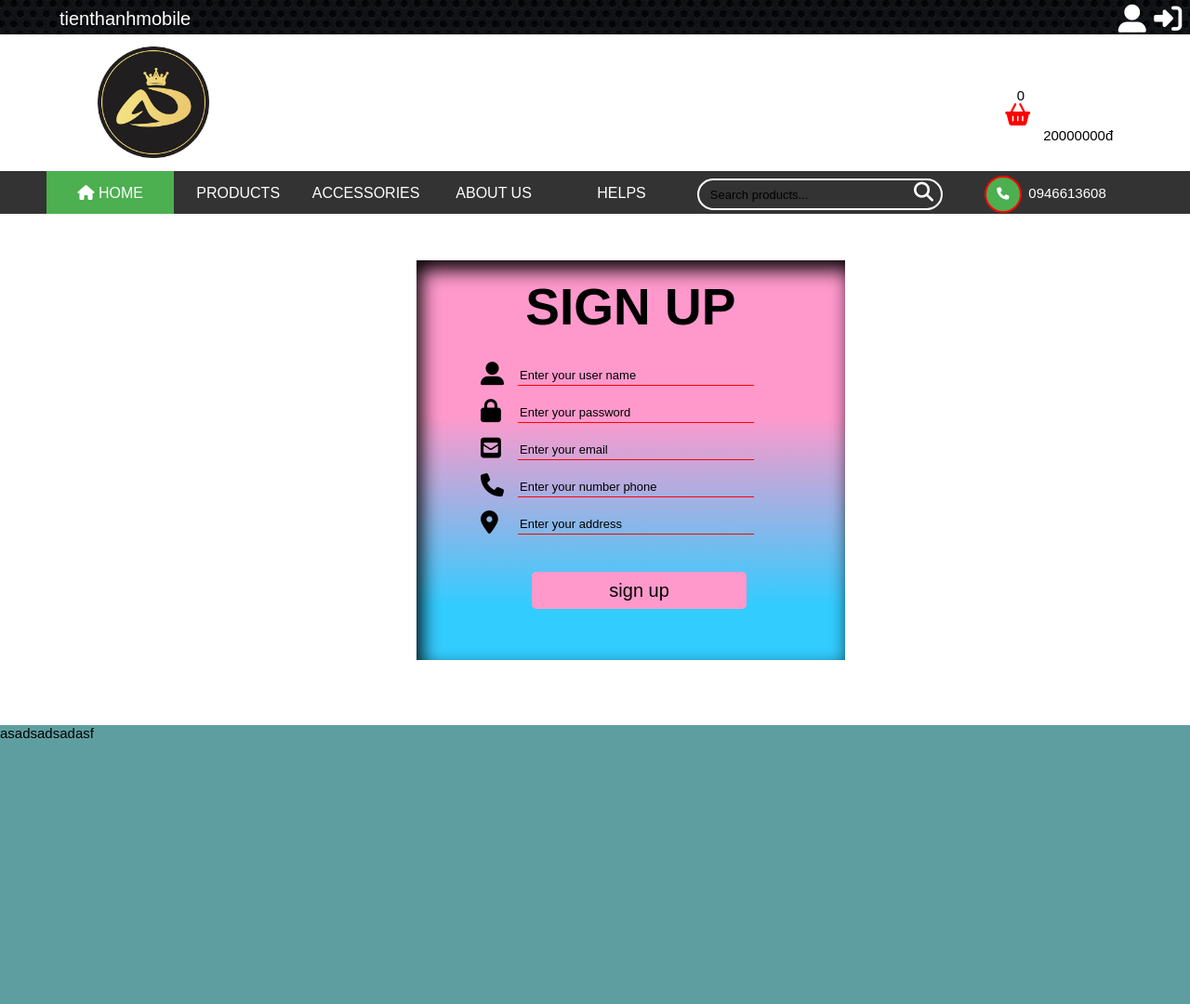
After one commit to doantienthanh/DoanTienThanh_SmartPhone_Projects, a PHP site: page /FONT_END/USERS/register.php in a window 1280 px wide. The commit adds this page. Shown: the whole page at 93% size. Run offline with PHP 8.4, Linux system fonts and the light colour scheme; some libraries are stand-ins or nearby versions.

```diff
--- /dev/null
+++ b/CSS/Bottom.CSS
@@ -0,0 +1,5 @@
+.bottom{
+height: 300px;
+background-color: cadetblue;
+    width: 100%;
+}
--- a/CSS/Element.CSS
+++ b/CSS/Element.CSS
@@ -1,4 +1,8 @@
 /* CATEGORIES */
+.btn-submit{
+    outline: none;
+    height: 40px;
+}
 .list-categories{
     font-family: Arial, Helvetica, sans-serif;
     font-size: 15px;
--- a/CSS/Header.CSS
+++ b/CSS/Header.CSS
@@ -3,7 +3,11 @@ body {
     font-size: 15px;
     margin: 0;
 }
-
+.link-header-users{
+    color: white;
+    text-decoration: none;
+    list-style: none;
+}
 .header {
     display: block;
     height: 250px;
--- /dev/null
+++ b/CSS/Register.CSS
@@ -0,0 +1,83 @@
+.body-register {
+    width: 100%;
+    height: 500px;
+    background-size: cover;
+}
+
+.border-register {
+    width: 30%;
+    margin-left: 35%;
+    margin-top: 50px;
+    background: linear-gradient(to bottom, #ff99cc 39%, #33ccff 86%);
+    height: 430px;
+    display: block;
+    box-shadow: 5px 10px 20px inset;
+}
+
+.title-register {
+    top: 0;
+    width: 100%;
+    height: 100px;
+    line-height: 100px;
+}
+
+.text-center-title {
+    font-size: 60px;
+    text-align: center;
+}
+
+.content-register {
+    height: 270px;
+    width: 100%;
+}
+
+.form-register {
+    height: 100%;
+    width: 100%;
+    display: block;
+}
+.text-group {
+    display: flex;
+    width: 100%;
+    margin-top: 10px;
+    height: 30px;
+    margin-left: 20%;
+}
+.icons-register{
+    font-size: 25px;
+    margin-right: 10px;
+    width: 30px;
+}
+.item-input-register {
+    height: 25px;
+    width: 50%;
+    display: block;
+    border: none;
+    outline: none;
+    box-sizing: border-box;
+    border-bottom: 1px solid red;
+    background: transparent;
+    font-size: 15px;
+}
+::placeholder {
+    color: black;
+    font-size: 13px;
+}
+
+.btn-register{
+width: 50%;
+margin-left: 27%;
+height: 40px;
+margin-top: 20px;
+font-size: 20px;
+background-color: #ff99cc;
+border: none;
+box-shadow: 5px;
+border-radius: 5px;
+}
+.btn-register:hover{
+    width: 54%;
+    margin-top: 22px;
+    height: 45px;
+    margin-left: 25%;
+}
--- a/CSS/Reponsive.CSS
+++ b/CSS/Reponsive.CSS
@@ -341,6 +357,27 @@
             font-size: 16px;
         }
 
+          /* FORM REGISTER */
+          .border-register {
+            width: 60%;
+            margin-left: 20%;
+            margin-top: 50px;
+            height: 380px;
+        }
+         .title-register {
+            height: 80px;
+            line-height: 80px;
+        }
+
+        .text-center-title {
+            font-size: 45px;
+        }
+        .text-group {
+            margin-left: 10%;
+        }
+        .item-input-register {
+            width:70% ;
+        }
     }
 
     @media only screen and (min-width: 700px) {
@@ -467,6 +504,27 @@
         .item-menu {
             font-size: 14px;
         }
+           /* FORM REGISTER */
+           .border-register {
+            width: 40%;
+            margin-left: 30%;
+            margin-top: 50px;
+            height: 400px;
+        }
+         .title-register {
+            height: 90px;
+            line-height: 90px;
+        }
+
+        .text-center-title {
+            font-size: 50px;
+        }
+        .text-group {
+            margin-left: 14%;
+        }
+        .item-input-register {
+            width:60% ;
+        }
     }
 
     @media only screen and (min-width: 1000px) {
@@ -521,6 +579,27 @@
         .category{
             width: 28%;
         }
+           /* FORM REGISTER */
+           .border-register {
+            width: 36%;
+            margin-left: 34%;
+            margin-top: 50px;
+            height: 400px;
+        }
+         .title-register {
+            height: 90px;
+            line-height: 90px;
+        }
+
+        .text-center-title {
+            font-size: 50px;
+        }
+        .text-group {
+            margin-left: 14%;
+        }
+        .item-input-register {
+            width:60% ;
+        }
     }
 
     @media only screen and (min-width: 1200px) {
@@ -542,6 +621,27 @@
         }
         .category{
             width:26%;
+        }
+          /* FORM REGISTER */
+          .border-register {
+            width: 36%;
+            margin-left: 35%;
+            margin-top: 50px;
+            height: 430px;
+        }
+         .title-register {
+            height: 100px;
+            line-height: 100px;
+        }
+
+        .text-center-title {
+            font-size: 55px;
+        }
+        .text-group {
+            margin-left: 15%;
+        }
+        .item-input-register {
+            width:55% ;
         }
     }
 
--- /dev/null
+++ b/ELEMENTS/bottom.php
@@ -0,0 +1,3 @@
+<div class="bottom">
+asadsadsadasf
+</div>
--- a/ELEMENTS/header.php
+++ b/ELEMENTS/header.php
@@ -8,12 +8,12 @@
         </div>
         <div class="col-4  right-top-header">
             <span><i class='fas fa-sign-in-alt icon-top-header'></i></span>
-            <span><i class='fas fa-user-alt icon-top-header'></i></span>
+         <a href="register.php" class="link-header-users"><span><i class='fas fa-user-alt icon-top-header'></i></span></a>
         </div>
     </div>
     <div class="main-header">
         <div class="col-3 col-s-3 left-main-header">
-            <img src="../IMAGE/logo.png" class="image-logo" alt="tienthanhshop">
+            <img src="../../IMAGE/logo.png" class="image-logo" alt="tienthanhshop">
         </div>
         <div class="col-8  center-main-header">
             <b class="name-shops"></b>
@@ -40,7 +40,6 @@
                 <input type="text" class="input-search-products" placeholder="Search products...">
                 <i class='fas fa-search icon-search-prducts'></i>
             </form>
-
         </ul>
         <ul class="contact">
             <button class="btn-contact"><i class='fas fa-phone icon-contact'></i></button><span
--- /dev/null
+++ b/FONT_END/USERS/register.php
@@ -0,0 +1,45 @@
+<!DOCTYPE html>
+<html lang="en">
+
+<head>
+    <meta charset="UTF-8">
+    <meta name="viewport" content="width=device-width, initial-scale=1.0">
+    <meta http-equiv="X-UA-Compatible" content="ie=edge">
+    <link rel="stylesheet" href="../../CSS/Element.CSS">
+    <link rel="stylesheet" href="../../CSS/Header.CSS">
+    <link rel="stylesheet" href="../../CSS/Bottom.CSS">
+    <link rel="stylesheet" href="../../CSS/Register.CSS">
+    <link rel="stylesheet" href="../../CSS/Reponsive.CSS">
+    <title>Title</title>
+</head>
+<body>
+    <?php
+    include('../../ELEMENTS/header.php');
+    ?>
+    <div class="body-register">
+        <div class="border-register">
+            <div class="title-register">
+                <h1 class="text-center-title">SIGN UP</h1>
+            </div>
+            <div class="content-register">
+                <form action="" method="post" class="form-register">
+                    <div class='text-group'><i class="fas fa-user-alt icons-register"></i><input type="text" name="userName" class="item-input-register" placeholder="Enter your user name"></div>
+                    <div class='text-group'><i class="fas fa-lock icons-register"></i><input type="password" name="password" class="item-input-register" placeholder="Enter your password"></div>
+                    <div class='text-group'><i class="fas fa-envelope-square icons-register"></i><input type="email" name="email" class="item-input-register" placeholder="Enter your email"></div>
+                    <div class='text-group'><i class="fa fa-phone icons-register"></i><input type="number" name="numberPhone" class="item-input-register" placeholder="Enter your number phone"></div>
+                    <div class='text-group'><i class="	fas fa-map-marker-alt icons-register"></i><input type="text" name="address" class="item-input-register" placeholder="Enter your address"></div>
+                    <p class="showError" id="showError"></p>
+                    <button  onclick="checkRegister()" class="btn-submit btn-register">sign up</button>
+                </form>
+            </div>
+        </div>
+    </div>
+    <?php
+    include('../../ELEMENTS/bottom.php')
+    ?>
+    <script src='../../JS/Reponsive.js'></script>
+    <script src='../../JS/Interface.js'></script>
+    <script src='https://kit.fontawesome.com/a076d05399.js'></script>
+</body>
+
+</html>
--- /dev/null
+++ b/JS/Interface.js
@@ -0,0 +1,13 @@
+function checkRegister(){
+    var name =document.getElementById('userName');
+    var password=document.getElementById('password');
+    var email=document.getElementById('email');
+    var phone=document.getElementById('phoneNumber');
+    var address=document.getElementById('address');
+    if(name===''|| password===''||email===''||phone===''||address===''){
+        document.getElementById('showError').innerHTML="You must enter all fields !";
+    }else{
+        localStorage.setItem('error_register','You must enter all field !');
+        // document.getElementById('showError').innerHTML="You must enter all field !";
+    }
+}
--- a/JS/Reponsive.js
+++ b/JS/Reponsive.js
@@ -6,12 +6,3 @@ function reponsiveMenu() {
       x.className = "item-menu-header";
     }
   }
-
-  function reponsiveCategory(){
-    var y=document.getElementById("listCategories");
-    if(y.className === "list-categories"){
-y.className += " reponsive-categories";
-    }else{
-y.className = "list-categories";
-    }
-  }
--- a/index.php
+++ b/index.php
@@ -1,3 +1,4 @@
 <?php
-header('location:FONT_END/homepage.php');
+require_once('DATA/connection.php');
+header('location:FONT_END/USERS/homepage.php');
 ?>
```
Also changed, not shown: other parts of CSS/Reponsive.CSS (+45 -6 lines), DATA/connection.php (+10 -1 lines), FONT_END/USERS/homepage.php (added, +35 -0 lines), FONT_END/homepage.php (deleted, +0 -35 lines), CSS/Homepage.CSS (line endings or trailing spaces), FONT_END/USERS/login.php (added), IMAGE/backgroud_login.jpg (added).
